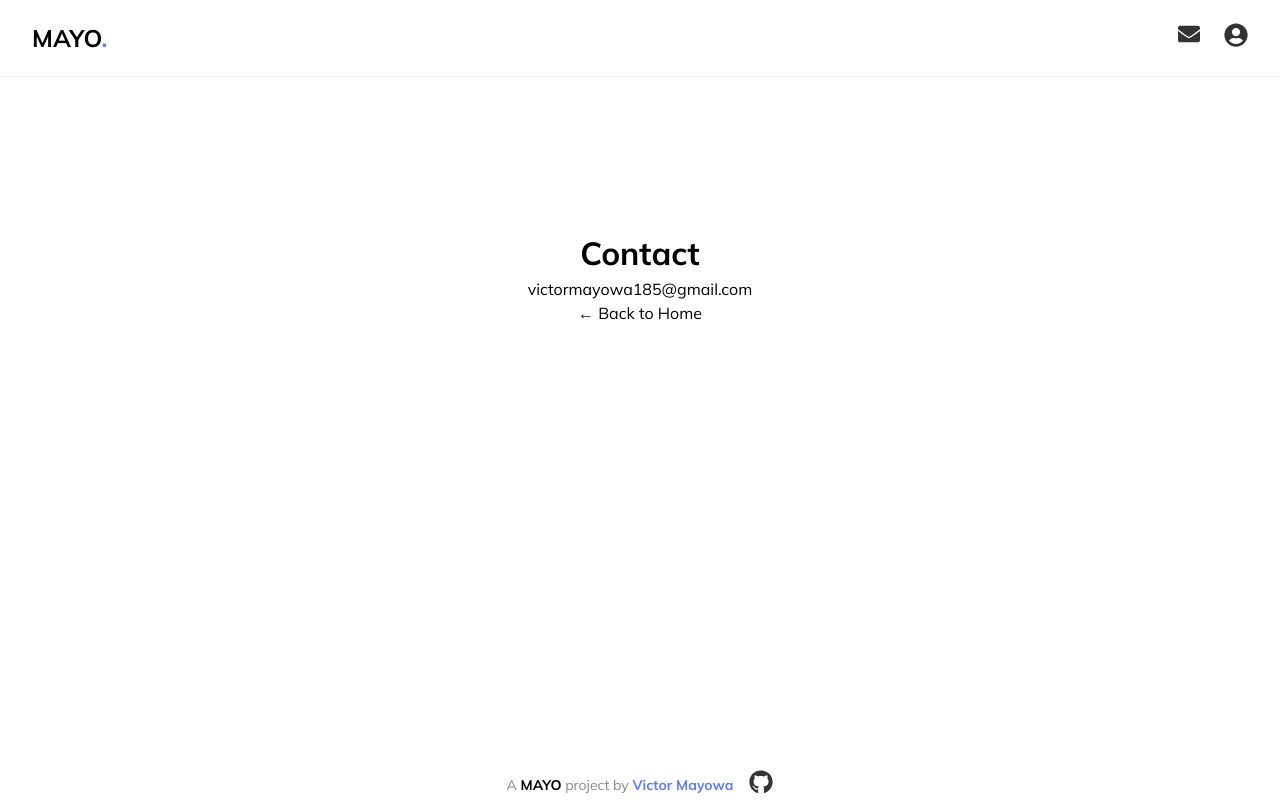
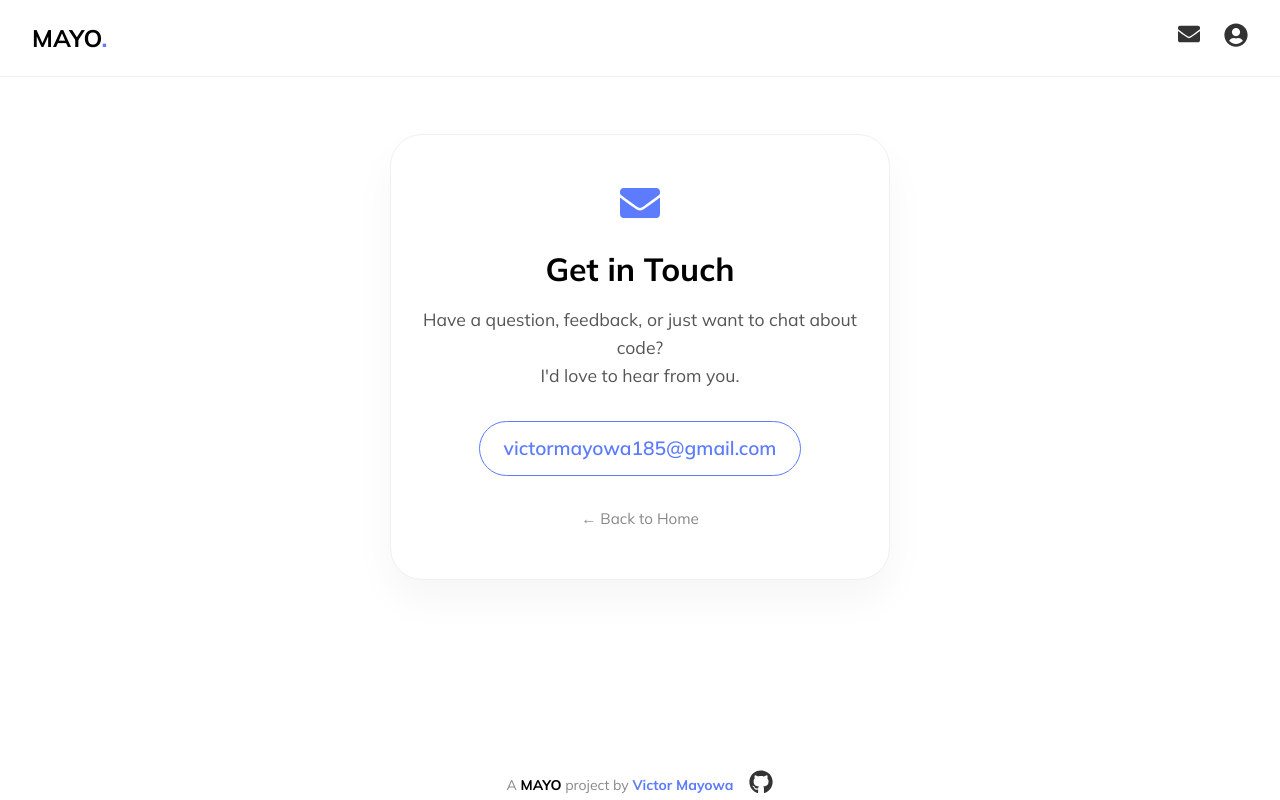
Before and after one commit to victormayowa185/mayo-binary-brain, a React (Vite) app: page /contact in a window 1280 px wide. Built offline with nearby package versions, Linux system fonts and the light colour scheme.

Commit message:
improved the README.MD file

```diff
--- a/index.html
+++ b/index.html
@@ -2,7 +2,7 @@
 <html lang="en">
   <head>
     <meta charset="UTF-8" />
-    <link rel="icon" type="image/svg+xml" href="/favicon.svg" />
+    <link rel="icon" type="image/png" href="/mayo.png" />
     <meta name="viewport" content="width=device-width, initial-scale=1.0" />
     <link rel="preconnect" href="https://fonts.googleapis.com" />
     <link rel="preconnect" href="https://fonts.gstatic.com" crossorigin />
--- a/src/components/Footer.tsx
+++ b/src/components/Footer.tsx
@@ -6,7 +6,14 @@ const Footer = () => {
     <footer className="footer">
       <p>
         A <span className="brand-mayo">MAYO</span> project by{" "}
-        <span className="brand-name">Victor Mayowa</span>
+        <a
+          href="https://victormayowa.vercel.app"
+          target="_blank"
+          rel="noopener noreferrer"
+          className="brand-name"
+        >
+          Victor Mayowa
+        </a>
       </p>
       <a
         href="https://github.com/victormayowa185"
--- a/src/pages/Contact.tsx
+++ b/src/pages/Contact.tsx
@@ -1,11 +1,25 @@
 import { Link } from "react-router-dom";
+import { FaEnvelope } from "react-icons/fa";
 import "../styles/Contact.css";
 
 const Contact = () => (
   <div className="contact-container">
-    <h1>Contact</h1>
-    <p>victormayowa185@gmail.com</p>
-    <Link to="/">← Back to Home</Link>
+    <div className="contact-card">
+      <FaEnvelope className="contact-icon" size={40} />
+      <h1>Get in Touch</h1>
+      <p className="contact-message">
+        Have a question, feedback, or just want to chat about code?
+        <br />
+        I'd love to hear from you.
+      </p>
+      <a href="mailto:victormayowa185@gmail.com" className="contact-email">
+        victormayowa185@gmail.com
+      </a>
+      <Link to="/" className="contact-back">
+        ← Back to Home
+      </Link>
+    </div>
   </div>
 );
+
 export default Contact;
--- a/src/styles/Contact.css
+++ b/src/styles/Contact.css
@@ -1,10 +1,84 @@
 .contact-container {
-  min-height: 50vh;
+  min-height: 70vh;
   display: flex;
-  flex-direction: column;
   align-items: center;
   justify-content: center;
+  padding: 2rem;
+  background-color: #ffffff;
   font-family: 'Mulish', sans-serif;
+}
+
+.contact-card {
+  max-width: 500px;
+  width: 100%;
+  padding: 3rem 2rem;
+  background: #ffffff;
+  border-radius: 32px;
+  box-shadow: 0 20px 40px rgba(0, 0, 0, 0.04);
+  border: 1px solid #f0f0f0;
   text-align: center;
-  padding: 2rem;
 }
+
+.contact-icon {
+  color: #5c7bff;
+  margin-bottom: 1rem;
+}
+
+.contact-card h1 {
+  font-size: 2rem;
+  font-weight: 700;
+  color: #000000;
+  margin-bottom: 0.75rem;
+}
+
+.contact-message {
+  font-size: 1.1rem;
+  color: #555;
+  line-height: 1.6;
+  margin-bottom: 2rem;
+}
+
+.contact-email {
+  display: inline-block;
+  font-size: 1.2rem;
+  font-weight: 600;
+  color: #5c7bff;
+  text-decoration: none;
+  margin-bottom: 2rem;
+  padding: 0.75rem 1.5rem;
+  border: 1.5px solid #5c7bff;
+  border-radius: 60px;
+  transition: all 0.2s ease;
+}
+
+.contact-email:hover {
+  background: #5c7bff;
+  color: #ffffff;
+  transform: translateY(-1px);
+  box-shadow: 0 8px 16px rgba(92, 123, 255, 0.2);
+}
+
+.contact-back {
+  display: block;
+  color: #888;
+  font-size: 0.95rem;
+  text-decoration: none;
+  transition: color 0.2s;
+}
+
+.contact-back:hover {
+  color: #5c7bff;
+}
+
+/* Responsive */
+@media (max-width: 480px) {
+  .contact-card {
+    padding: 2rem 1.5rem;
+  }
+  .contact-card h1 {
+    font-size: 1.75rem;
+  }
+  .contact-email {
+    font-size: 1rem;
+  }
+}
```
Also changed, not shown: public/mayo.png (added), 1 other file (tests, documents, lock files or other folders).
